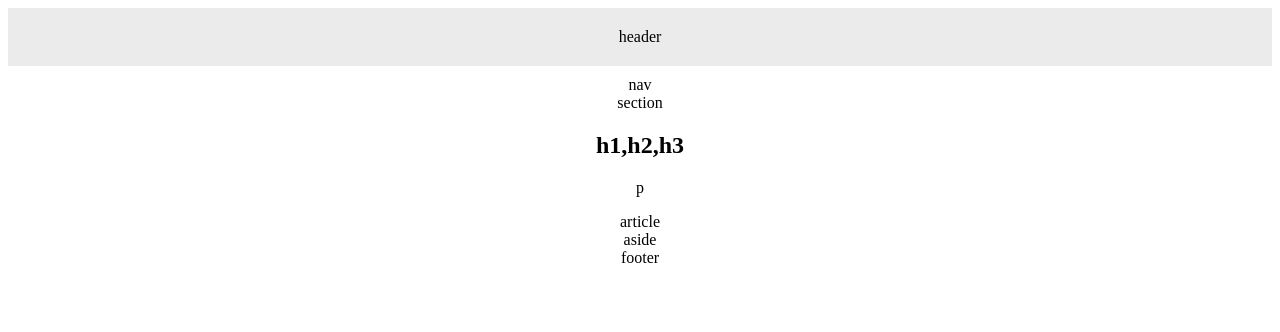
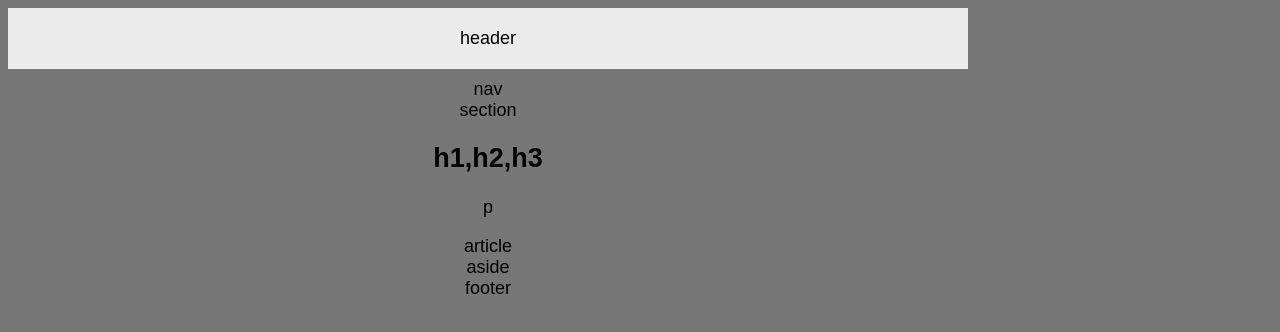
Before and after one commit to neverage84/HW-Wireframe, a plain HTML site: page index.html in a window 1280 px wide. Drawn offline with Linux system fonts and the light colour scheme.

Commit message:
Added backgrounded color, font-size, font-type

```diff
--- a/style.css
+++ b/style.css
@@ -3,6 +3,12 @@
     text-align: center;
 }
 
+body {background-color: #777;
+        width: 960px;
+        font-size: 18px;
+        font-family: Arial, Helvetica, sans-serif;
+
+}
 header { background-color: #ebebeb;
         padding: 20px;
         margin-bottom: 10px;
```
